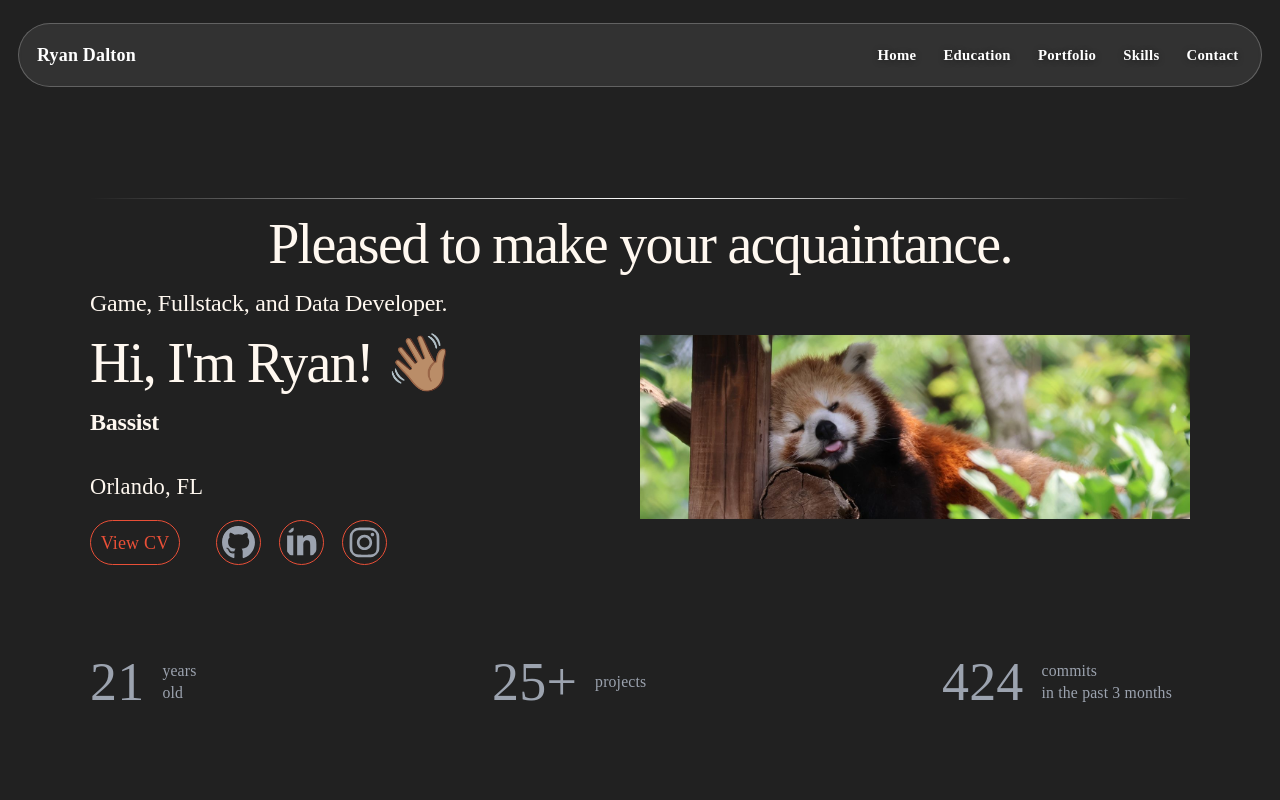
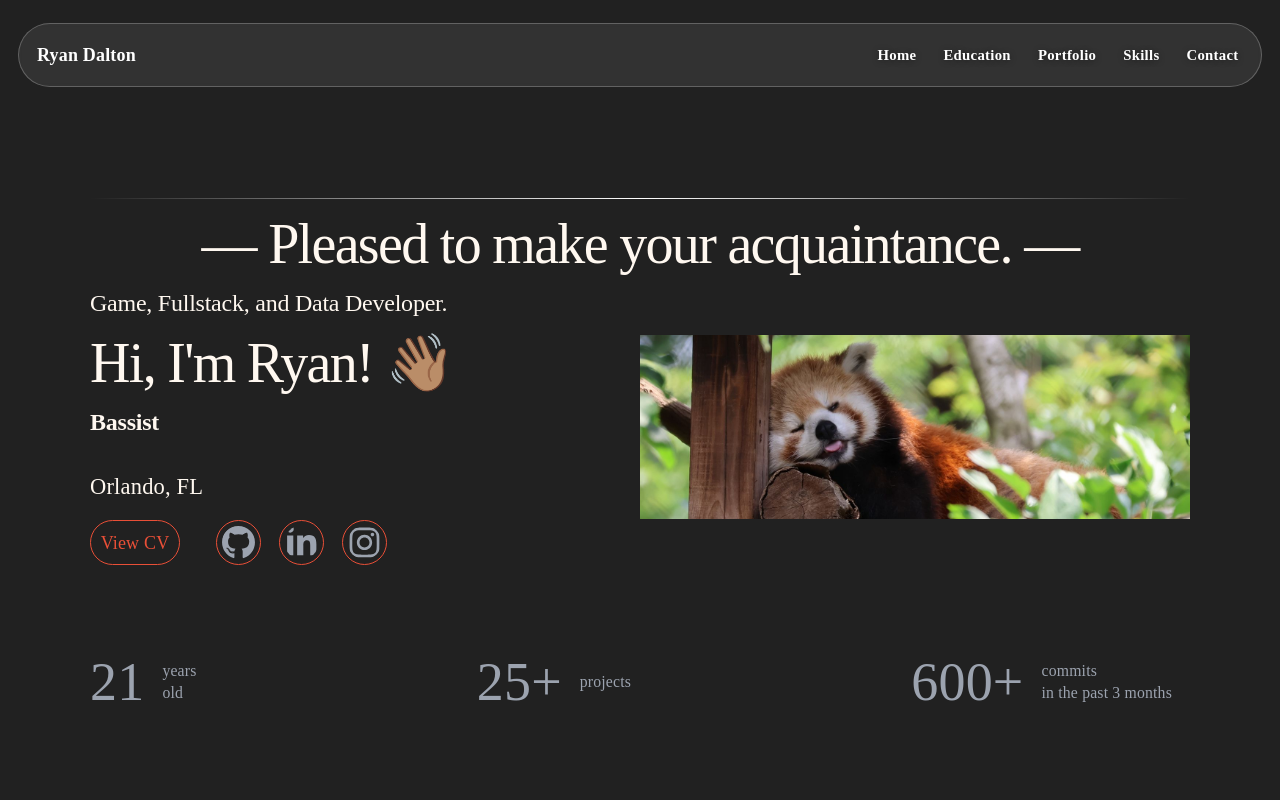
Before and after one commit to rydal05/portfolio-site, a React (Vite) app: page / in a window 1280 px wide. Shown: the top 800 px of the page. Built offline with nearby package versions, Linux system fonts and the light colour scheme.

Commit message:
h1 format fixing

```diff
--- a/src/sections/prof/about.jsx
+++ b/src/sections/prof/about.jsx
@@ -8,7 +8,7 @@ export default function About() {
 		<>
 			<section id="home" className="scroll-mt-30">
 				<hr className="m-20" />
-				<h1 className="font-timesnewroman">Pleased to make your acquaintance.</h1>
+				<h1 className="font-timesnewroman">— Pleased to make your acquaintance. —</h1>
 				<div className="flex justify-between">
 					<div className="flex-row text-left">
 						<h2 className="font-timesnewroman">
@@ -111,7 +111,7 @@ export default function About() {
 						</span>
 					</span>
 					<span className="text-5xl flex text-left">
-						424
+						600+
 						<span className="text-sm text-left self-center mx-4">
 							commits
 							<br /> in the past 3 months
--- a/src/sections/prof/personalLink.jsx
+++ b/src/sections/prof/personalLink.jsx
@@ -2,7 +2,7 @@ export default function Personal() {
 	return (
 		<>
 			<section id="personal">
-				<h1>Get to know me better</h1>
+				<h1>— Get to know me better —</h1>
                 <p>If you'd like to know more about me personally, click here.</p>
             </section>
 		</>
```
